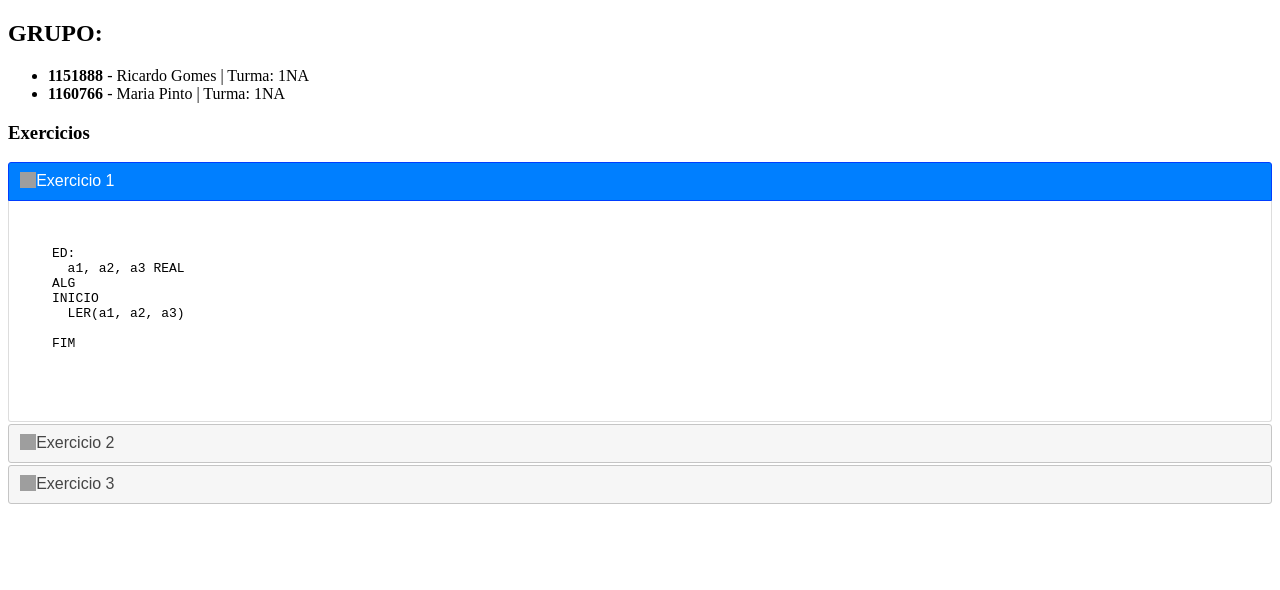
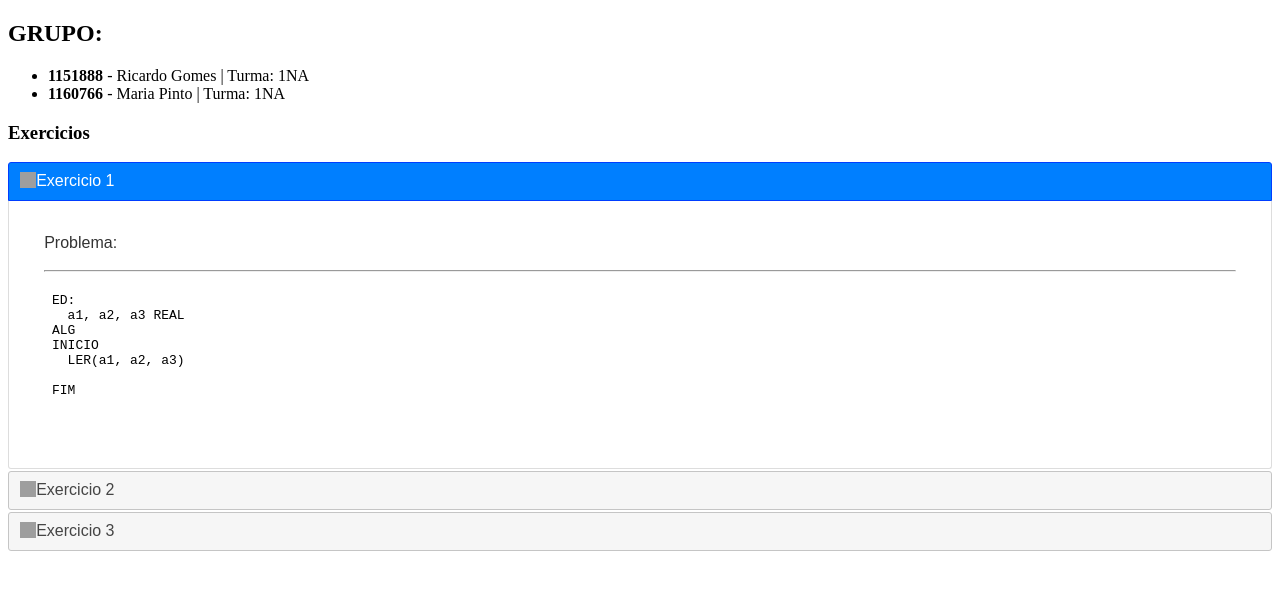
Before and after one commit to falconetpt/falconetpt.github.io, a plain HTML site: page isep/aprog/index.html in a window 1280 px wide. Drawn offline with nearby package versions, Linux system fonts and the light colour scheme; files that its build step writes are made by us from their sources; grey boxes are pictures that could not be loaded.

Commit message:
Update index.html

```diff
--- a/isep/aprog/index.html
+++ b/isep/aprog/index.html
@@ -23,6 +23,8 @@
                 <p>
                     <div id="list">
                         <p>
+                            <p>Problema:</p>
+                            <hr>
                             <iframe src="https://falconetpt.github.io/isep/aprog/data/APROG_1151888_1160766_ex1.txt" frameborder=0 >
                             </iframe>
                         </p>
```
